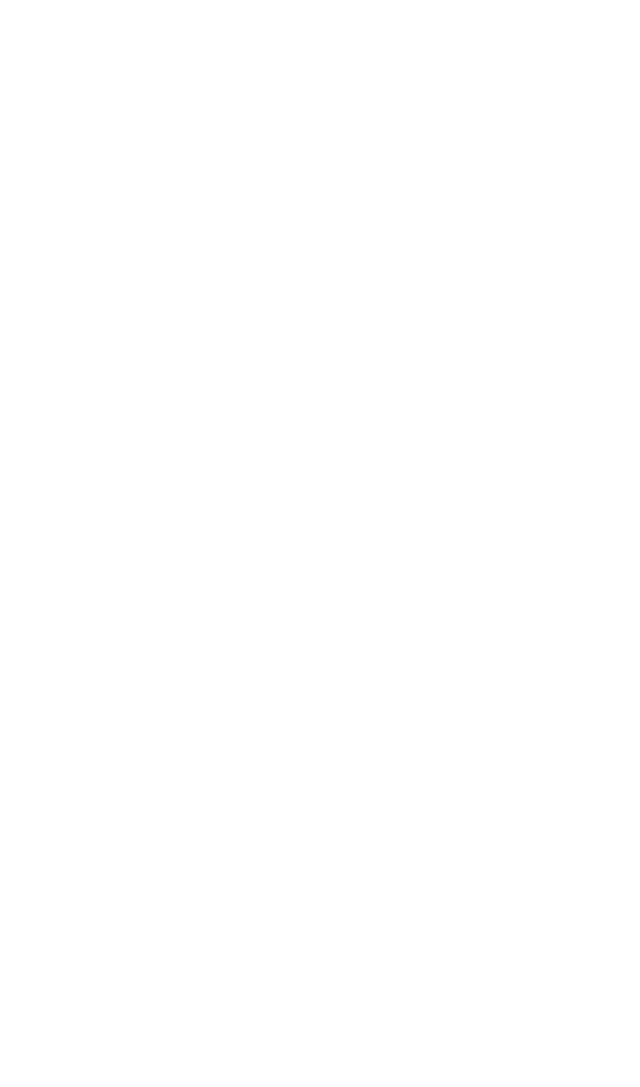
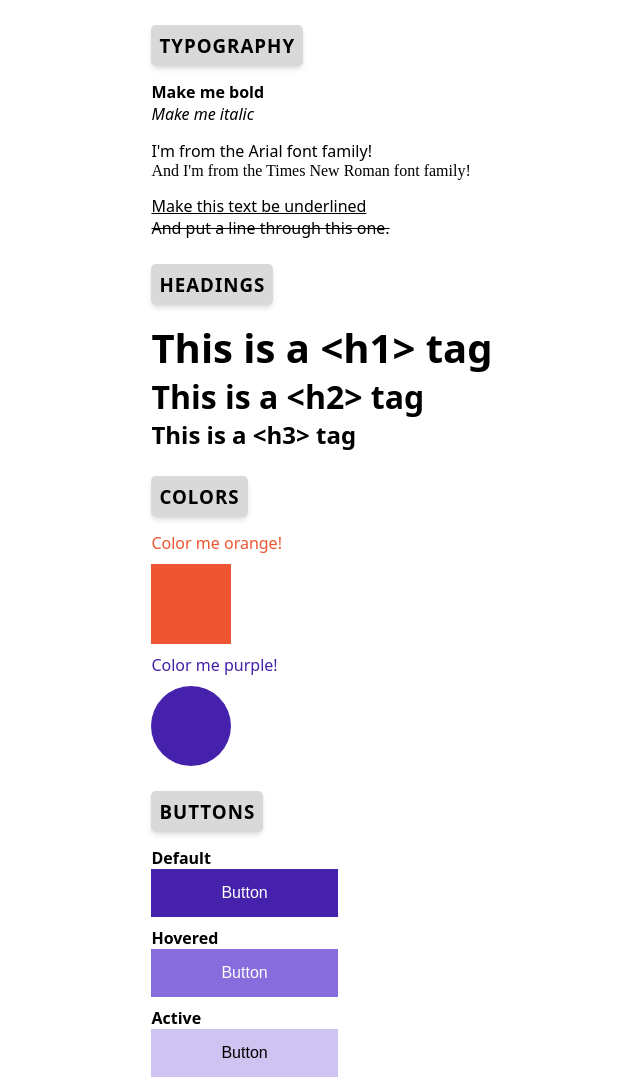
Before and after one commit to vc743/Basics, a plain HTML site: page index.html in a window 1280 px wide. Shown: the whole page, without its empty margins (318-958 px from the left). Before the commit the page ends 800 px from the top, so only its background shows below. Drawn offline with Linux system fonts and the light colour scheme.

Commit message:
challenge complete

```diff
--- a/index.html
+++ b/index.html
@@ -8,5 +8,38 @@
 </head>
 <body>
 
+    <main class="container">
+
+        <section>
+            <h3 class="title">typography</h3>
+            <p class="text-bold">Make me bold</p>
+            <p class="text-italic">Make me italic</p>
+            <p class="text-Arial">I&apos;m from the Arial font family!</p>
+            <p class="text-new-roman">And I&apos;m from the Times New Roman font family!</p>
+            <p class="text-underline">Make this text be underlined</p>
+            <p class="text-line-through">And put a line through this one.</p>
+
+            <h3 class="title">headings</h3>
+            <h1 class="h1">This is a &lt;h1&gt; tag</h1>
+            <h2 class="h2">This is a &lt;h2&gt; tag</h2>
+            <h3 class="h3">This is a &lt;h3&gt; tag</h3>
+
+            <h3 class="title">colors</h3>
+            <p class="text-color-orange">Color me orange!</p>
+            <div class="square"></div>
+            <p class="text-color-purple">Color me purple!</p>
+            <div class="circle"></div>
+
+            <h3 class="title">buttons</h3>
+            <p class="text-bold">Default</p>
+            <button class="btn">Button</button>
+            <p class="text-bold">Hovered</p>
+            <button class="btn btn-hover">Button</button>
+            <p class="text-bold">Active</p>
+            <button class="btn btn-active">Button</button>
+        </section>
+
+    </main>
+
 </body>
 </html>
--- a/style.css
+++ b/style.css
@@ -0,0 +1,111 @@
+*, ::before, ::after{
+    margin: 0;
+    box-sizing: border-box;
+}
+
+:root{
+    --orange-color:#EE5531;
+    --purple-color:#4621AB;
+    --light-purple:#866CDC;
+    --lighter-purple:#CFC4F1;
+    --gray-color:#D9D9D9;
+}
+
+body{
+    font-family: system-ui, -apple-system, BlinkMacSystemFont, 'Segoe UI', Roboto, Oxygen, Ubuntu, Cantarell, 'Open Sans', 'Helvetica Neue', sans-serif;
+}
+
+.container{
+    width: 80%;
+    max-width: 1100px;
+    margin: 0 auto;
+    display: flex;
+    align-items: center;
+    flex-direction: column;
+}
+
+.title{
+    display: inline-block;
+    text-transform: uppercase;
+    background-color: var(--gray-color);
+    padding: 0.5rem;
+    border-radius: 5px;
+    box-shadow: 0 4px 6px -1px rgb(0 0 0 / 0.1), 0 2px 4px -2px rgb(0 0 0 / 0.1);
+    margin-top: 25px;
+    margin-bottom: 15px;
+    font-weight: 600;
+    letter-spacing: 1px;
+}
+
+/* Typography */
+.text-bold{
+    font-weight: bold;
+}
+.text-italic{
+    font-style: italic;
+    margin-bottom: 15px;
+}
+.text-arial{
+    font-family: Arial, Helvetica, sans-serif;
+}
+.text-new-roman{
+    font-family: 'Times New Roman', Times, serif;
+    margin-bottom: 15px;
+}
+.text-underline{
+    text-decoration: underline;
+}
+.text-line-through{
+    text-decoration: line-through;
+}
+
+/* Headings */
+.h1{
+    font-size: 2.5rem;
+}
+.h2{
+    font-size: 2rem;
+}
+.h3{
+    font-size: 1.5rem;
+}
+
+/* Colors */
+.text-color-orange{
+    color: var(--orange-color);
+    margin-bottom: 10px;
+}
+.square{
+    width: 80px;
+    height: 80px;
+    background-color: var(--orange-color);
+}
+.text-color-purple{
+    color: var(--purple-color);
+    margin: 10px 0;
+}
+.circle{
+    width: 80px;
+    height: 80px;
+    background-color: var(--purple-color);
+    border-radius: 50%;
+}
+
+/* Buttons */
+.btn{
+    display: block;
+    margin-bottom: 10px;
+    cursor: pointer;
+    border: none;
+    padding: 15px 70px;
+    font-size: 1rem;
+    background-color: var(--purple-color);
+    color: #FFFFFF;
+}
+.btn-hover{
+    background-color: var(--light-purple);
+}
+.btn-active{
+    background-color: var(--lighter-purple);
+    color: #000000;
+}
```
Also changed, not shown: basics.png (added).
